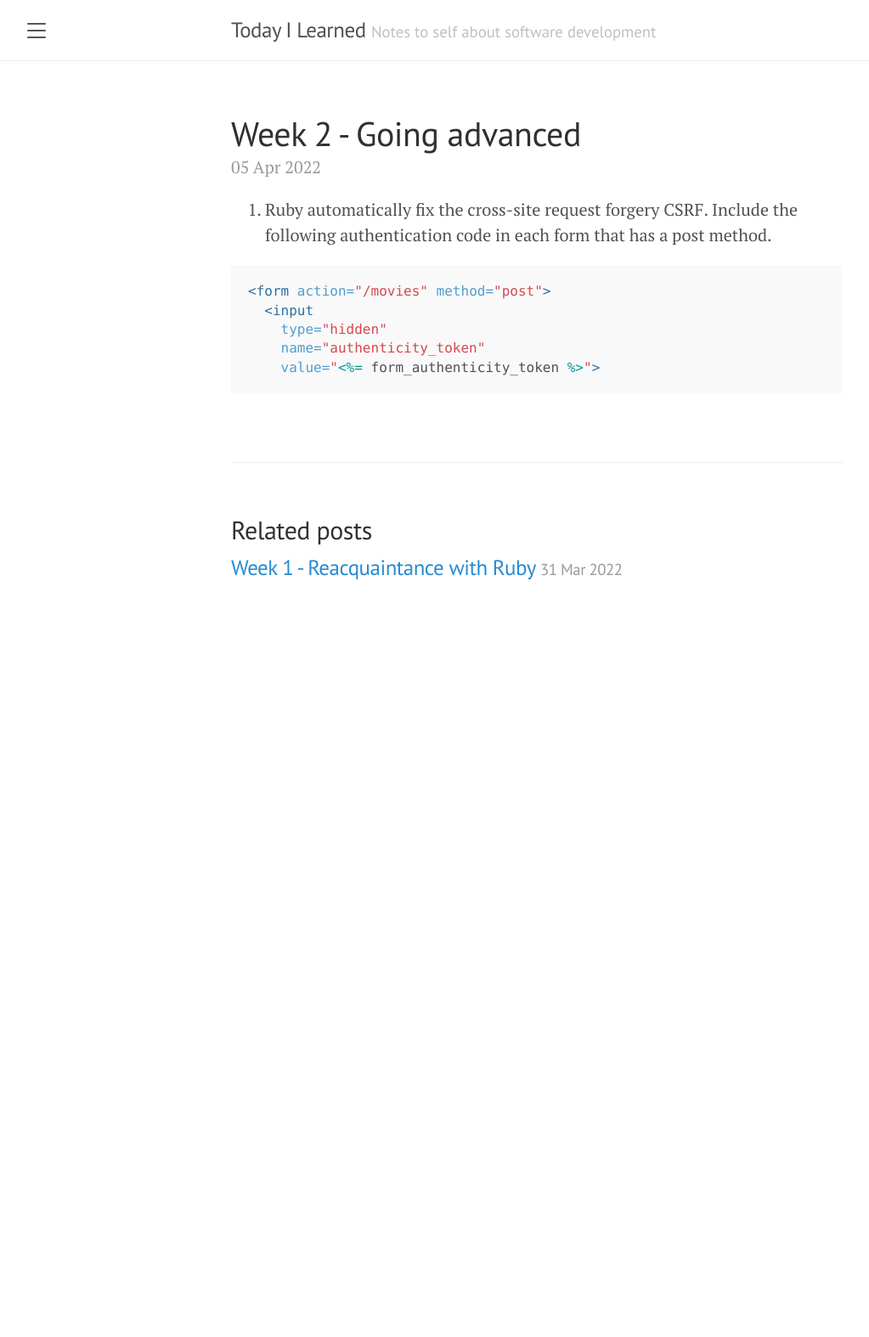
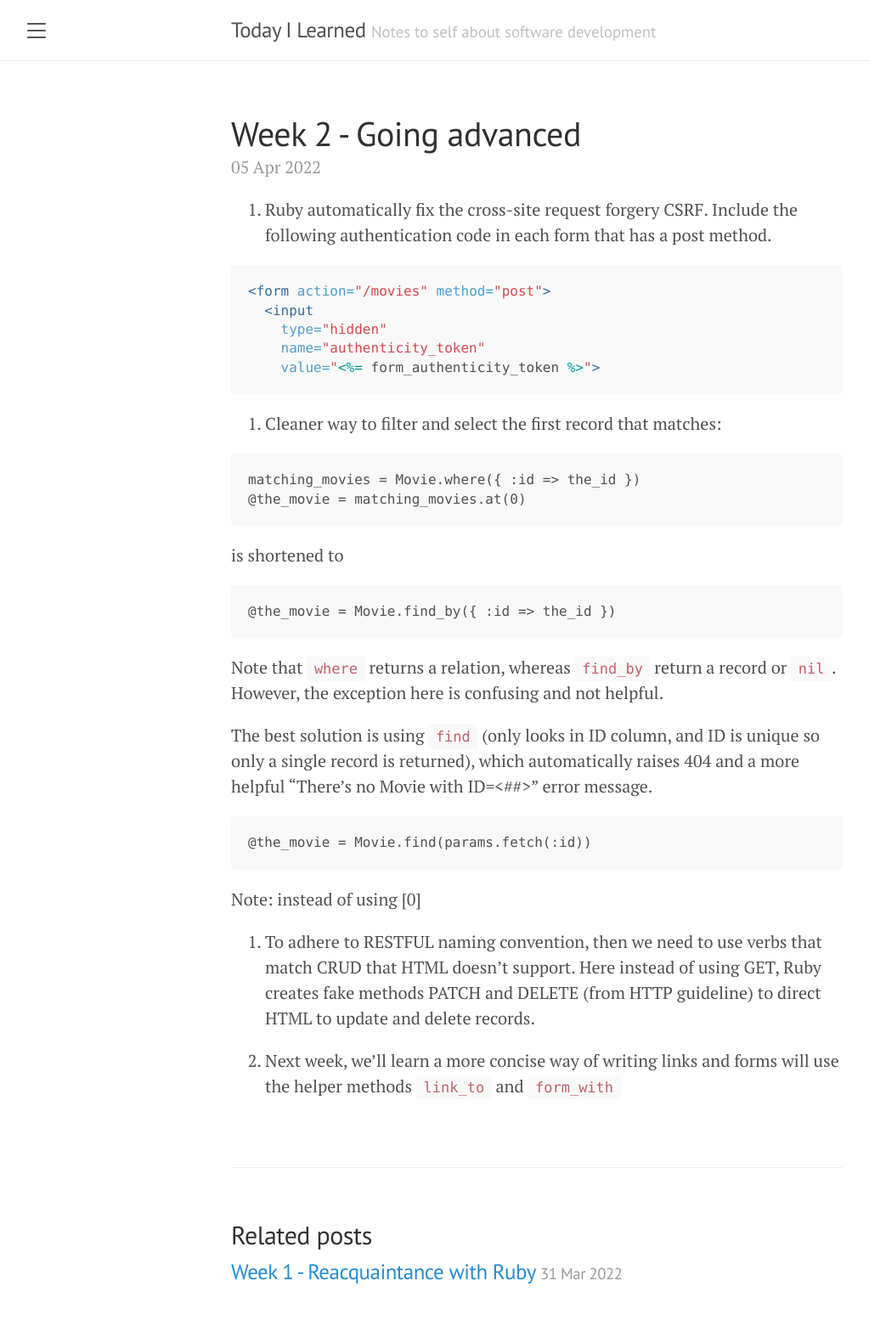
Before and after one commit to anhdao21/study_journal, a Jekyll site: the page built from _posts/2022-04-05-week-2-lessons.md, in a window 1280 px wide. Shown: the whole page at 85% size, without its empty margins (8-1031 px from the left). Built offline with Jekyll 4.4.1, drawn with Linux system fonts in a browser that asks for light colours; before the commit the page ends 900 px from its top, so only the background shows below that.

Commit message:
Update 2022-04-05-week-2-lessons.md

````diff
--- a/_posts/2022-04-05-week-2-lessons.md
+++ b/_posts/2022-04-05-week-2-lessons.md
@@ -12,3 +12,29 @@ title: Week 2 - Going advanced
     name="authenticity_token"
     value="<%= form_authenticity_token %>">
 ```
+
+2. Cleaner way to filter and select the first record that matches:
+
+```erb
+matching_movies = Movie.where({ :id => the_id })
+@the_movie = matching_movies.at(0)
+```
+
+is shortened to
+```erb
+@the_movie = Movie.find_by({ :id => the_id })
+```
+
+Note that `where` returns a relation, whereas `find_by` return a record or `nil`. However, the exception here is confusing and not helpful.
+
+The best solution is using `find` (only looks in ID column, and ID is unique so only a single record is returned), which automatically raises 404 and a more helpful "There's no Movie with ID=<##>" error message.
+
+```erb
+@the_movie = Movie.find(params.fetch(:id))
+```
+
+Note: instead of using [0]
+
+3. To adhere to RESTFUL naming convention, then we need to use verbs that match CRUD that HTML doesn't support. Here instead of using GET, Ruby creates fake methods PATCH and DELETE (from HTTP guideline) to direct HTML to update and delete records.
+
+4. Next week, we'll learn a more concise way of writing links and forms will use the helper methods `link_to` and `form_with`
````
